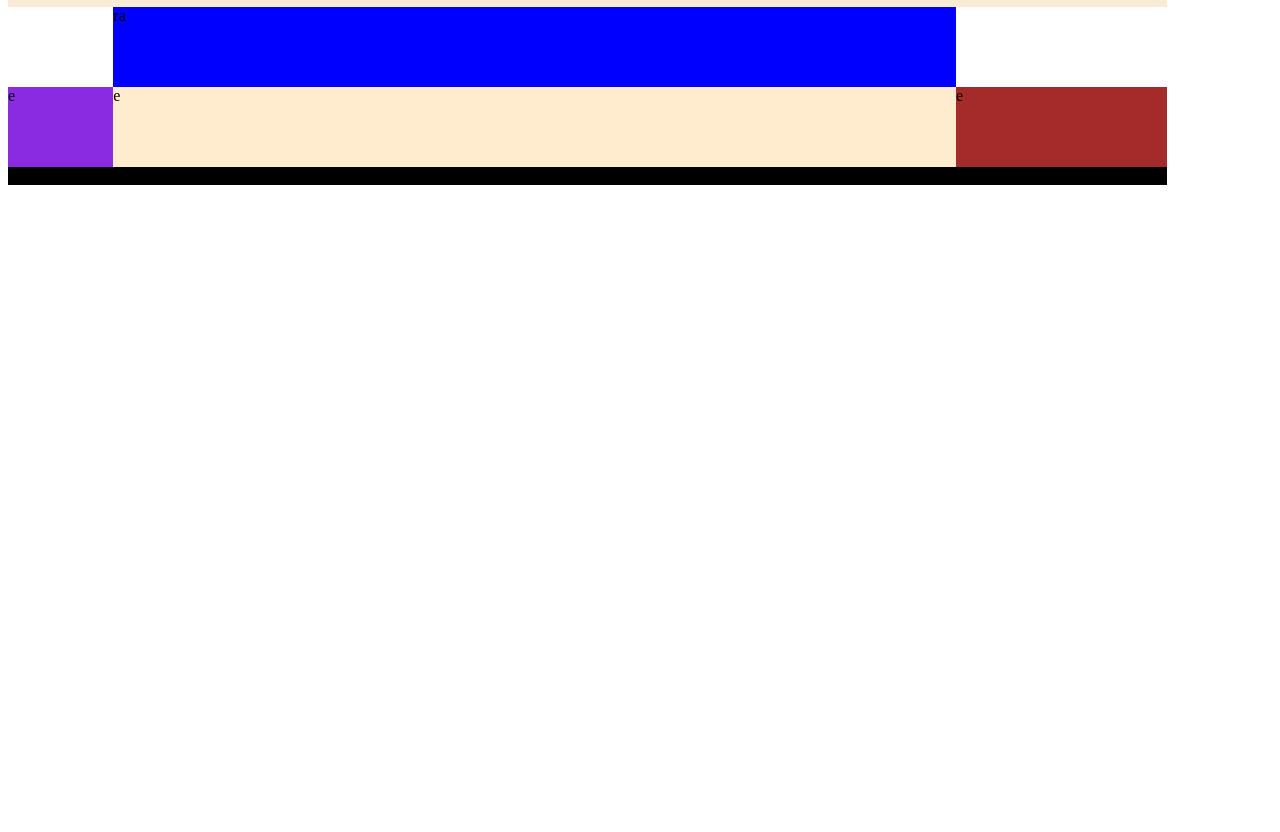
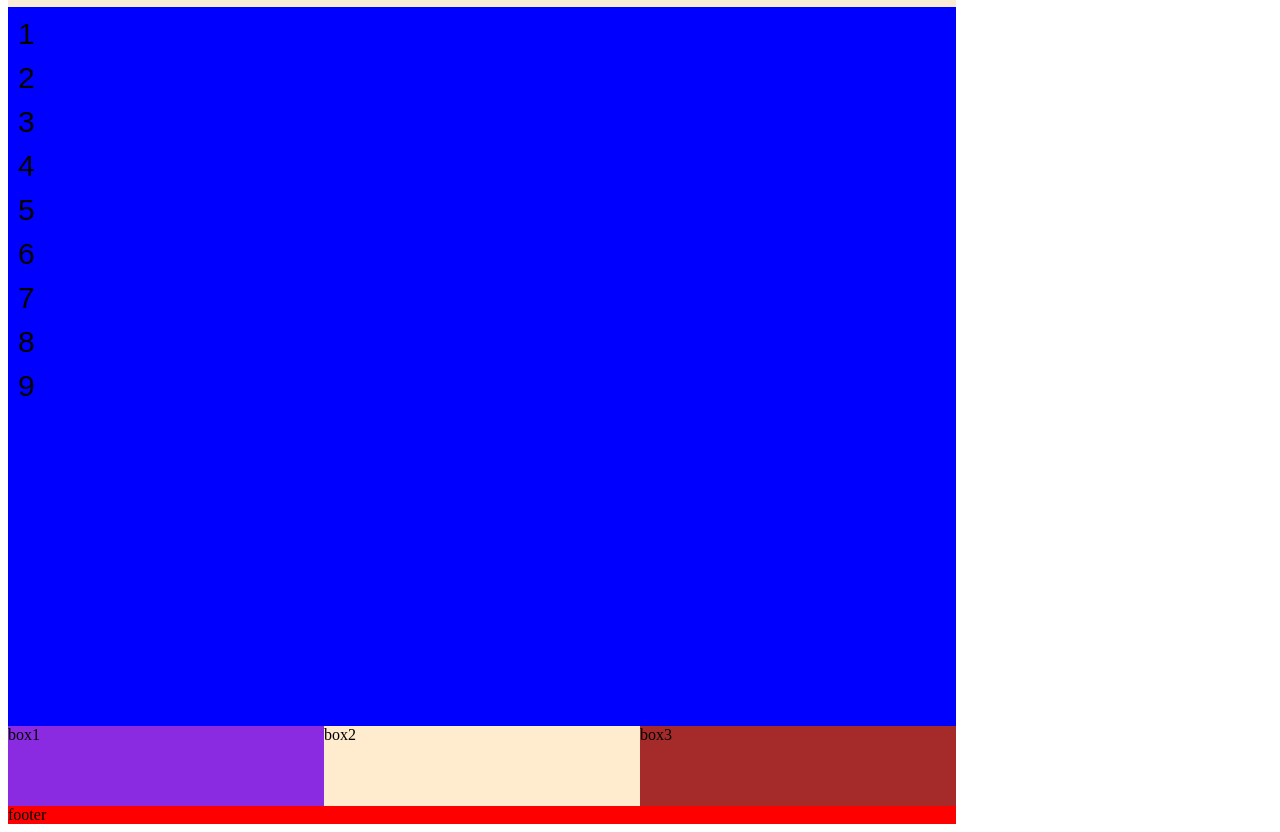
Before and after one commit to rsagunn/bottom-rigght, a plain HTML site: page index.html in a window 1280 px wide. Shown: the part 81-913 px from the top of the page. Before the commit the page ends 800 px from the top, so only its background shows below. Drawn offline with Linux system fonts and the light colour scheme.

Commit message:
Nede to add flexbox

```diff
--- a/index.html
+++ b/index.html
@@ -12,19 +12,45 @@
             <h1>Logo navigation.</h1>
         </div>
         <div class="gridbox">
-            ra
+            <div class="child">
+                1
+            </div>
+            <div class="child">
+                2
+            </div>
+            <div class="child">
+                3
+            </div>
+            <div class="child">
+                4
+            </div>
+            <div class="child">
+                5
+            </div>
+            <div class="child">
+                6
+            </div>
+            <div class="child">
+                7
+            </div>
+            <div class="child">
+                8
+            </div>
+            <div class="child">
+                9
+            </div>
         </div>
         <div class="box1">
-            e
+            box1
         </div>
         <div class="box2">
-            e
+            box2
         </div>
         <div class="box3">
-            e
+            box3
         </div>
         <div class="footer">
-            e
+            footer
         </div>
     </div>
 </body>
--- a/style.css
+++ b/style.css
@@ -1,7 +1,7 @@
 .container {
     display: grid;
-    grid-template-columns: 1fr 8fr 2fr 1fr;
-    grid-template-rows: 1fr 1fr 1fr;
+    grid-template-columns: 2fr 2fr 2fr 2fr;
+    grid-template-rows: 1fr 9fr 1fr;
 }
 
 .logonav {
@@ -11,7 +11,7 @@
 }
 
 .gridbox {
-    grid-column: 2/3;
+    grid-column: 1/4;
     grid-row: 2/4;
     background-color: blue;
 }
@@ -37,5 +37,18 @@
 .footer {
     grid-column: 1/4;
     grid-row: 4/5;
-    background-color: black;
+    background-color: red;
 }
+
+.flexcontainer {
+    display: flex;
+    flex-wrap: wrap;
+     /* To make our images reaarange if width decreases */
+}
+
+.child {
+    flex: 40%;
+    margin: 10px;
+    font-family: sans-serif;
+    font-size: 30px
+}
```
